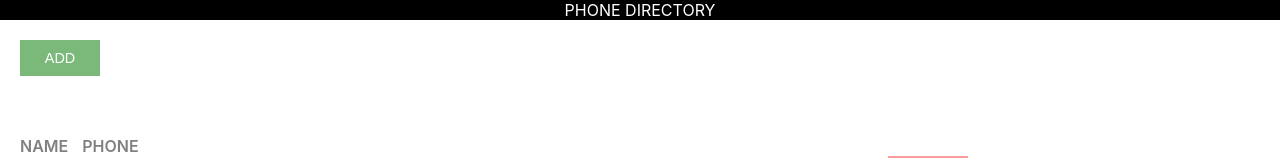
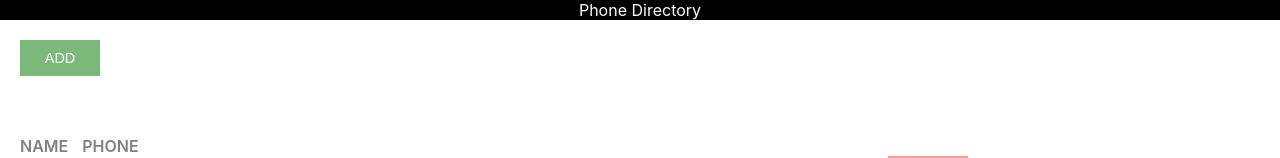
Before and after one commit to riya8147/phone_directory, a React (Create React App) app: page / in a window 1280 px wide. Shown: the top 158 px of the page. Built offline with nearby package versions, Linux system fonts and the light colour scheme.

Commit message:
Passed heading to Header component as props

```diff
--- a/src/App.js
+++ b/src/App.js
@@ -27,7 +27,7 @@ class App extends Component{
 
     return (
       <div className="component-container">
-      <Header></Header>
+      <Header heading="Phone Directory"  developed_by="RAKSHITHA"></Header>
       <div className="component-body-container">
       <button className="custom-btn add-btn">ADD</button>
       <div>
--- a/src/Header.js
+++ b/src/Header.js
@@ -1,7 +1,7 @@
 import React from 'react';
 import './Header.css'
 
-const Header = function(){
+const Header = function(props){
     //INLINE STYLING
     // const headerStyle = {textAlign: 'center', padding: 20, background: '#000', color:'#fff', textTransform: 'uppercase'}
     // return(
@@ -16,7 +16,7 @@ const Header = function(){
     return(
 
                <div className="header">
-                    PHONE DIRECTORY
+                    {props.heading}
                 </div>
 
 
```
